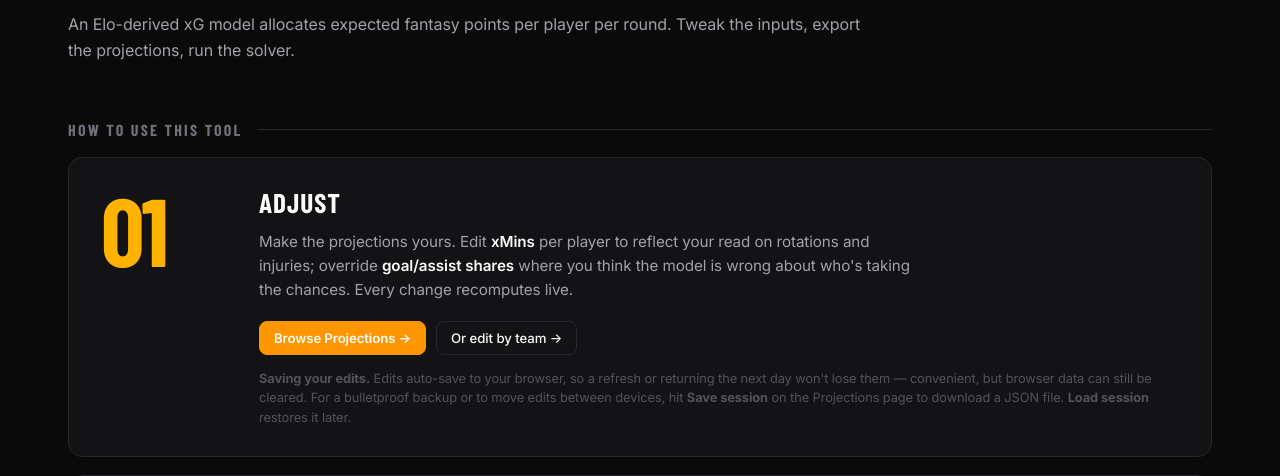
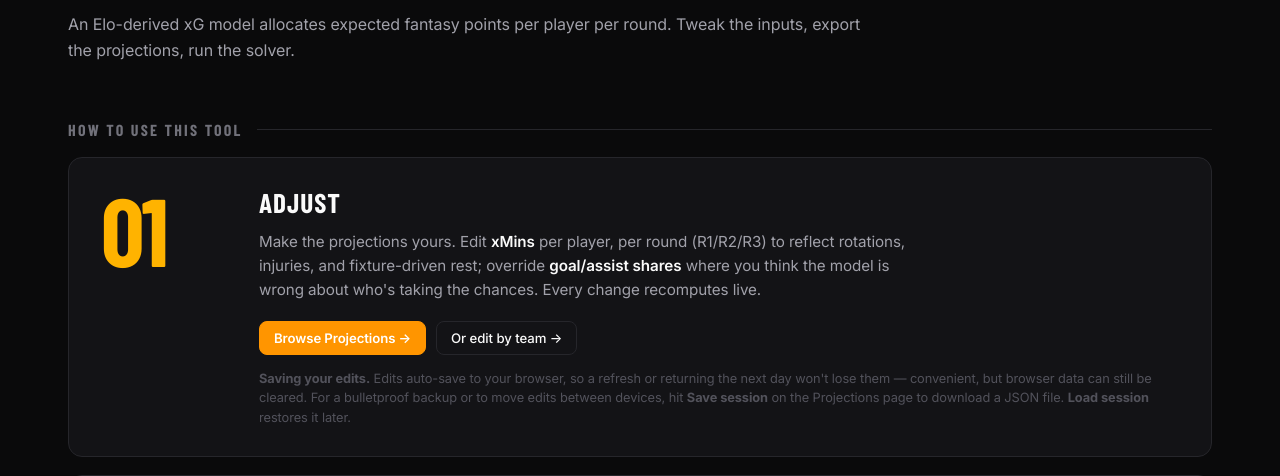
Before and after one commit to skyefung02/world-cup-fantasy-2026, a Flask app: page / in a window 1280 px wide. Shown: the part 327-803 px from the top of the page. Run offline with Flask 3, Linux system fonts and the light colour scheme; some web fonts are replaced.

Commit message:
railway deploy fix

```diff
--- a/templates/home.html
+++ b/templates/home.html
@@ -232,7 +232,7 @@
         <div>
           <div class="step-title">Adjust</div>
           <p class="step-body">
-            Make the projections yours. Edit <strong>xMins</strong> per player to reflect your read on rotations and injuries; override <strong>goal/assist shares</strong> where you think the model is wrong about who's taking the chances. Every change recomputes live.
+            Make the projections yours. Edit <strong>xMins</strong> per player, per round (R1/R2/R3) to reflect rotations, injuries, and fixture-driven rest; override <strong>goal/assist shares</strong> where you think the model is wrong about who's taking the chances. Every change recomputes live.
           </p>
           <div class="step-ctas">
             <a class="btn btn-primary" href="/projections">Browse Projections →</a>
--- a/templates/projections.html
+++ b/templates/projections.html
@@ -602,7 +602,7 @@
         </div>
 
         <div class="modal-note">
-          Sliders show goal/assist share <strong>per 90 minutes</strong> — what the player would contribute over a full match. Actual xG / xA / xP scales with their xMins (visible in the Proj. rows above). Designated penalty / set-piece takers have a slider floor reflecting their locked contribution; adjustments only move their open-play share.
+          Set <strong>xMins per round</strong> (R1/R2/R3) for rotation or fixture-driven rest. Sliders show goal/assist share <strong>per 90 minutes</strong> — one full-match rate applied to every round; actual xG / xA / xP then scales with each round's xMins (visible in the Proj. rows above). Designated penalty / set-piece takers have a slider floor reflecting their locked contribution; adjustments only move their open-play share.
         </div>
 
         <div class="modal-actions">
```
Also changed, not shown: README.md, 1 other file.
